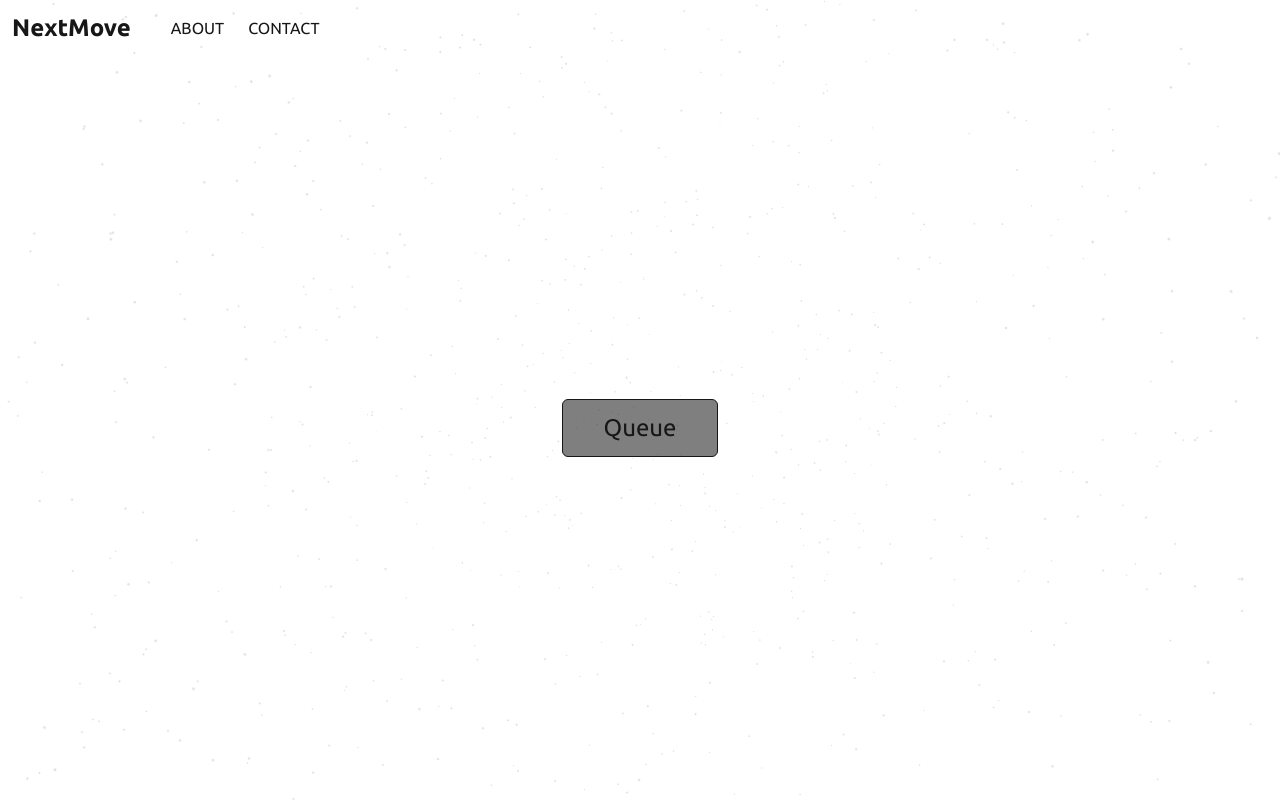
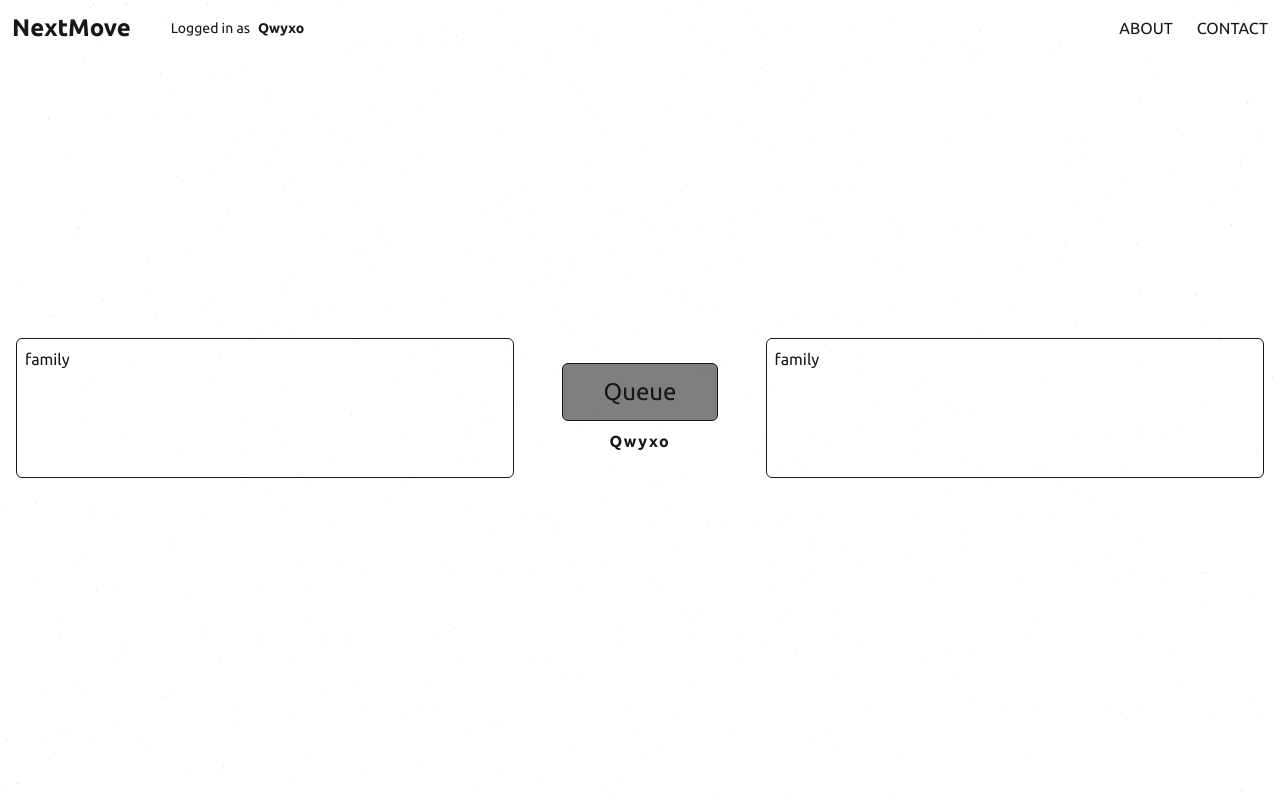
Before and after one commit to qzyx/NextMove, a Next.js app: page / in a window 1280 px wide. Built offline with nearby package versions, Linux system fonts and the light colour scheme; a web font is replaced by a local one.

Commit message:
Main page in development

```diff
--- a/app/_Components/Header.jsx
+++ b/app/_Components/Header.jsx
@@ -1,11 +1,17 @@
+import Link from "next/link";
 import DropDownItem from "./DropDownItem";
 import Menu from "./Menu";
 
 function Header() {
   return (
-    <div className=" flex p-3 justify-between md:justify-start  relative gap-10">
-      <span className="text-xl font-bold sm:text-2xl top-2 left-2">
+    <div className=" flex p-3 justify-between md:justify-start items-center  relative gap-10">
+      <Link href={"/"} className="text-xl font-bold sm:text-2xl top-2 left-2">
         NextMove
+      </Link>
+      <div className="flex items-center gap-4 justify-between grow">
+        <span className="flex gap-2 text-sm  ">
+          <span>Logged in as</span>
+          <span className="font-bold">Qwyxo</span>
         </span>
         <span className="block md:hidden">
           <Menu></Menu>
@@ -19,6 +25,7 @@ function Header() {
           </button>
         </span>
       </div>
+    </div>
   );
 }
 
--- /dev/null
+++ b/app/_Components/LoadingSpinner.jsx
@@ -0,0 +1,26 @@
+"use client";
+
+import React from "react";
+
+const LoadingSpinner = ({ size = 40, borderWidth = 3 }) => {
+  return (
+    <div
+      className="relative"
+      style={{ width: `${size}px`, height: `${size}px` }}
+    >
+      <div
+        className="absolute border-t-transparent rounded-full animate-spin"
+        style={{
+          width: "100%",
+          height: "100%",
+          borderStyle: "solid",
+          borderColor: "rgba(255, 255, 255, 0.8)",
+          borderTopColor: "transparent",
+          borderWidth: `${borderWidth}px`,
+        }}
+      />
+    </div>
+  );
+};
+
+export default LoadingSpinner;
--- a/app/_Components/Qbutton.jsx
+++ b/app/_Components/Qbutton.jsx
@@ -3,10 +3,8 @@ import Link from "next/link";
 
 function Qbutton() {
   return (
-    <Link
-      href={"/game"}
-      className="px-10  py-3 group gap-2 text-2xl bg-black/50 transition-all duration-300  rounded-md border-[1px] cursor-pointer"
-    >
+    <Link href={"/queue"}>
+      <button className="px-10 py-3 group gap-2 text-2xl bg-black/50 transition-all duration-300  rounded-md border-[1px] cursor-pointer">
         <div className="flex items-center gap-2 relative">
           <span className="transition-transform duration-300 group-hover:translate-x-[-10px]">
             Queue
@@ -15,6 +13,7 @@ function Qbutton() {
             <PlayIcon size={25}></PlayIcon>
           </span>
         </div>
+      </button>
     </Link>
   );
 }
--- /dev/null
+++ b/app/_Components/UI/NameTag.jsx
@@ -0,0 +1,9 @@
+function NameTag() {
+  return (
+    <span className="flex flex-col gap-0 items-center justify-center">
+      <span className="font-bold tracking-widest">Qwyxo</span>
+    </span>
+  );
+}
+
+export default NameTag;
--- a/app/game/page.jsx
+++ b/app/game/page.jsx
@@ -1,16 +1,13 @@
-import { Loader } from "lucide-react";
-import SpaceScene from "../_Components/SpaceTheme/SpaceTheme";
+import { Suspense } from "react";
 import TicTacToe from "../_Components/TicTacToe/TicTacToe";
-import { Suspense } from "react";
 
 function page() {
   return (
-    <>
-      <main className=" inset-0 w-full h-full flex items-center justify-center">
+    <main className="w-full grow flex items-center justify-center">
       <Suspense
         fallback={
           <div className="flex flex-col items-center gap-2 text-white">
-              <div className="animate-spin rounded-full h-12 w-12 border-b-2 border-pink-500"></div>
+            <div className="animate-spin rounded-full h-12 w-12 border-b-2 border-white"></div>
             <p className="text-lg font-medium">Loading game...</p>
           </div>
         }
@@ -18,7 +15,6 @@ function page() {
         <TicTacToe />
       </Suspense>
     </main>
-    </>
   );
 }
 
--- a/app/page.js
+++ b/app/page.js
@@ -1,12 +1,19 @@
 import Qbutton from "./_Components/Qbutton";
-import SpaceScene from "./_Components/SpaceTheme/SpaceTheme";
+import NameTag from "./_Components/UI/NameTag";
 
 export default function Home() {
   return (
-    <>
-      <main className="w-full  flex grow justify-center items-center">
+    <main className="w-full flex-col md:flex-row mb-10 flex grow justify-center gap-2 sm:gap-4 md:gap-6 lg:gap-8 items-center">
+      <div className="flex-1 mx-4 max-h[90%] min-h-[20%] border p-2 rounded-md">
+        family
+      </div>
+      <span className="flex flex-col  items-center gap-2 justify-center">
         <Qbutton></Qbutton>
-      </main>
-    </>
+        <NameTag></NameTag>
+      </span>
+      <div className="flex-1 mx-4 max-h[90%] min-h-[20%] border p-2  rounded-md">
+        family
+      </div>
+    </main>
   );
 }
--- /dev/null
+++ b/app/queue/page.jsx
@@ -0,0 +1,18 @@
+import LoadingSpinner from "../_Components/LoadingSpinner";
+
+function page() {
+  return (
+    <main className="w-full grow flex flex-col items-center justify-center text-white">
+      <div className="flex flex-col items-center gap-6">
+        <LoadingSpinner size={60} borderWidth={4} />
+        <p className="text-xl font-light tracking-wider">Finding a match...</p>
+        <p className="font-bold">Qwyxo</p>
+        <button className="border-[1px] border-red-500 p-2 hover:bg-red-500 transition-all duration-150 cursor-pointer rounded-md">
+          Stop Queueing
+        </button>
+      </div>
+    </main>
+  );
+}
+
+export default page;
```
Lines whose indentation alone changed are shown as unchanged.
